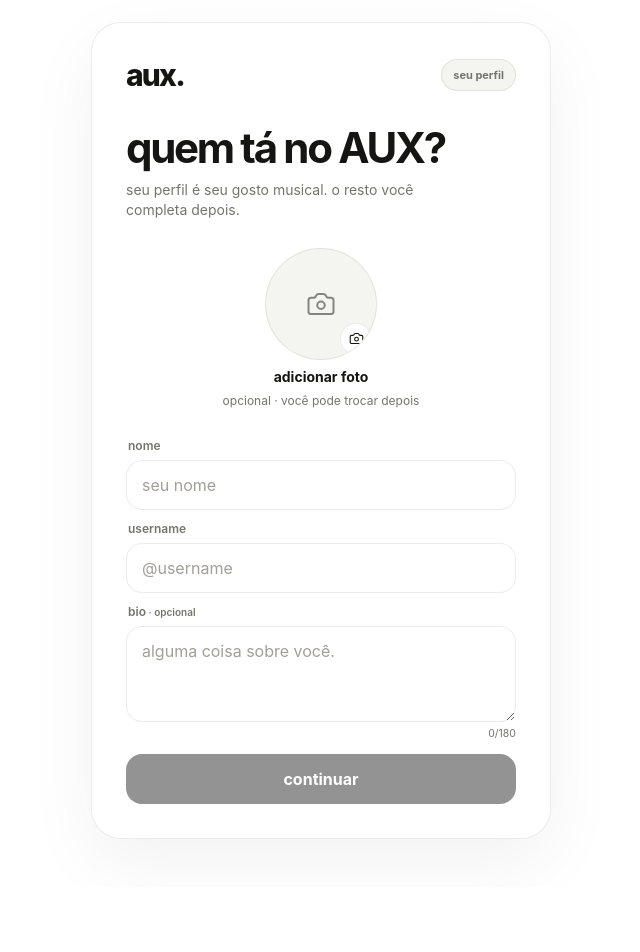
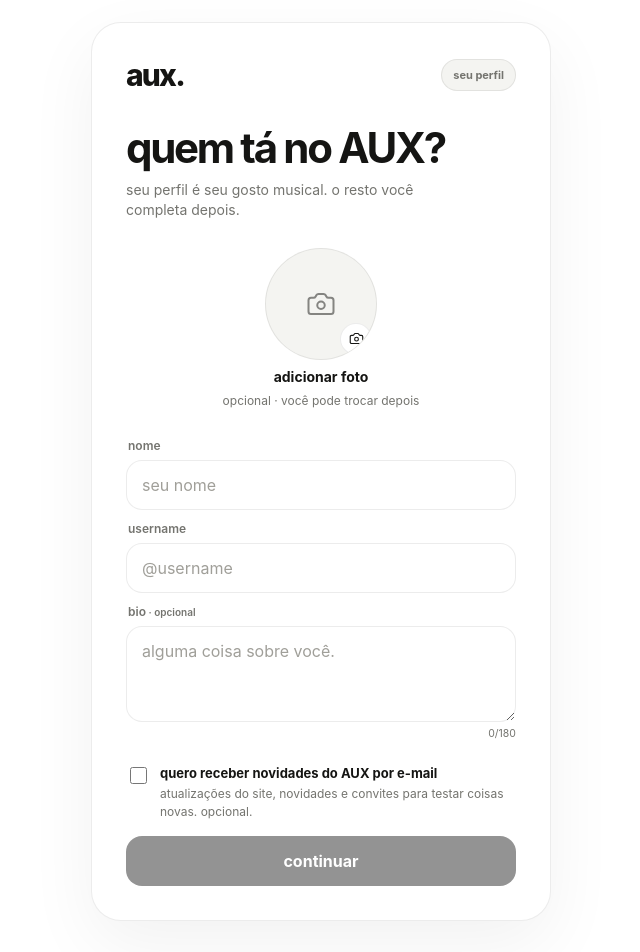
Before and after one commit to triz-tech/aux-social, a Next.js app: page /onboarding in a window 1280 px wide. Shown: the top 952 px of the page, without its empty margins (319-959 px from the left). Before the commit the page ends 887 px from the top, so only its background shows below. Built offline with nearby package versions, Linux system fonts and the light colour scheme; no server answers.

Commit message:
feat: add email update preferences

```diff
--- a/app/onboarding/page.tsx
+++ b/app/onboarding/page.tsx
@@ -40,6 +40,11 @@ export default function Onboarding() {
 
   const [bio, setBio] =
     useState("");
+
+  const [
+    emailUpdatesOptIn,
+    setEmailUpdatesOptIn,
+  ] = useState(false);
 
   const [avatar, setAvatar] =
     useState<File | null>(null);
@@ -421,6 +426,12 @@ export default function Onboarding() {
 
             avatar_url,
             onboarding_completed: true,
+            email_updates_opt_in:
+              emailUpdatesOptIn,
+            email_updates_opt_in_at:
+              emailUpdatesOptIn
+                ? new Date().toISOString()
+                : null,
           })
           .eq(
             "id",
@@ -768,6 +779,67 @@ export default function Onboarding() {
             </span>
           </label>
 
+          <label
+            style={{
+              display: "flex",
+              alignItems: "flex-start",
+              gap: 10,
+              padding: "14px 0 2px",
+              cursor: "pointer",
+            }}
+          >
+            <input
+              type="checkbox"
+              checked={
+                emailUpdatesOptIn
+              }
+              onChange={(event) =>
+                setEmailUpdatesOptIn(
+                  event.target.checked
+                )
+              }
+              style={{
+                width: 17,
+                height: 17,
+                marginTop: 2,
+                accentColor:
+                  "var(--ink)",
+                flexShrink: 0,
+              }}
+            />
+
+            <span
+              style={{
+                display: "grid",
+                gap: 3,
+              }}
+            >
+              <strong
+                style={{
+                  fontSize: 13,
+                  fontWeight: 650,
+                  lineHeight: 1.35,
+                }}
+              >
+                quero receber novidades
+                do AUX por e-mail
+              </strong>
+
+              <span
+                className="subtle"
+                style={{
+                  fontSize: 12,
+                  lineHeight: 1.45,
+                }}
+              >
+                atualizações do site,
+                novidades e convites
+                para testar coisas novas.
+                opcional.
+              </span>
+            </span>
+          </label>
+
           {error && (
             <div
               className="error onboardingError"
```
Also changed, not shown: app/settings/page.tsx (+109 -1 lines).
